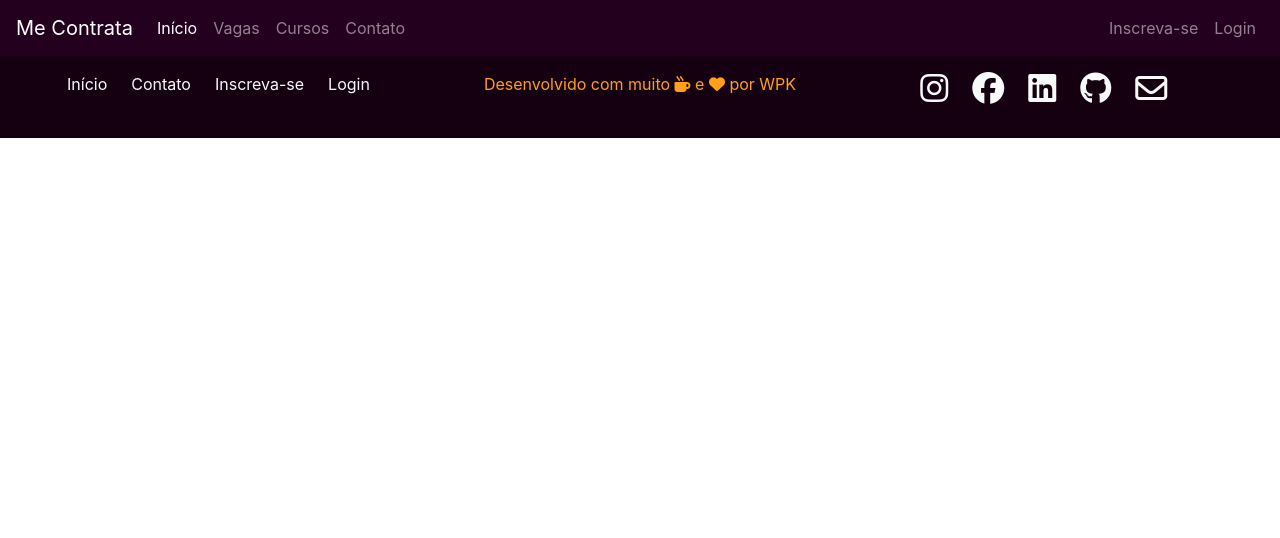
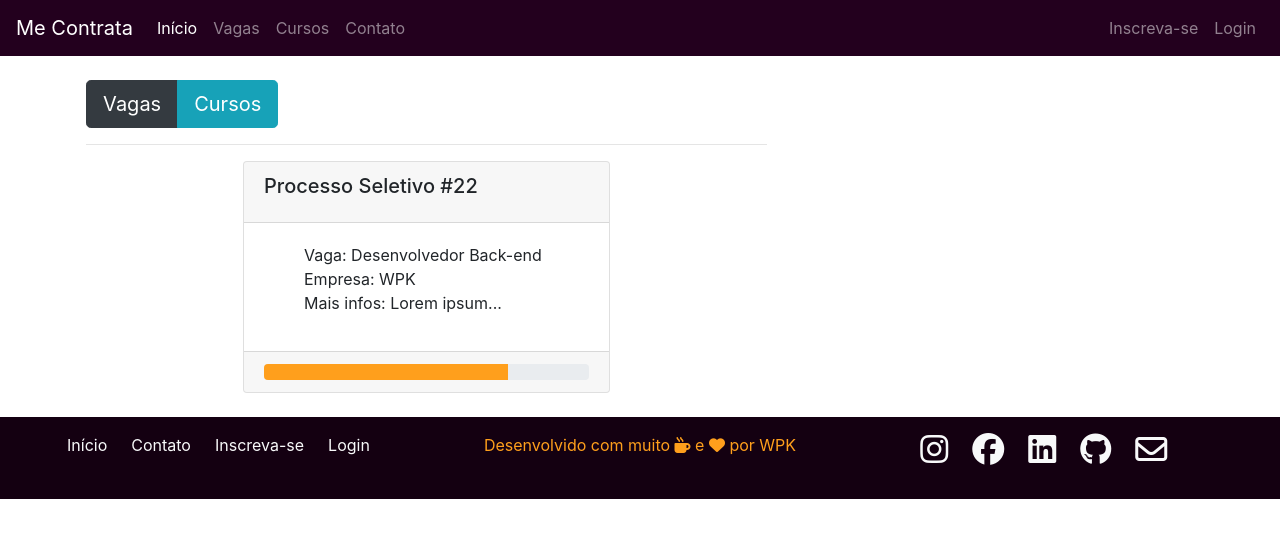
Before and after one commit to PedroSalvino/projeto-me-contrata-2021, an Angular app: page /usuario in a window 1280 px wide. Shown: the top 538 px of the page. Built offline with nearby package versions, Linux system fonts and the light colour scheme.

Commit message:
3 files modified

```diff
--- a/src/app/app.component.ts
+++ b/src/app/app.component.ts
@@ -3,8 +3,8 @@ import { Component, VERSION } from '@angular/core';
 @Component({
   selector: 'my-app',
   templateUrl: './app.component.html',
-  styleUrls: [ './app.component.css' ]
+  styleUrls: ['./app.component.css'],
 })
-export class AppComponent  {
-  name = 'Angular ' + VERSION.major;
+export class AppComponent {
+  status = false;
 }
--- a/src/app/area-usuario/area-usuario.component.html
+++ b/src/app/area-usuario/area-usuario.component.html
@@ -0,0 +1,45 @@
+<div class="container-fluid">
+  <div class="row">
+    <div class="col-md-8">
+      <!-- dashboard -->
+      <div class="row my-4">
+        <div class="col-md-10 mx-auto">
+          <div class="btn-group btn-group-lg" role="group">
+            <button type="button" class="btn btn-dark">Vagas</button>
+            <button type="button" class="btn btn-info">Cursos</button>
+          </div>
+          <hr />
+
+          <div class="col-md-7 mx-auto">
+            <div class="card">
+              <div class="card-header">
+                <h2 class="card-title h5">Processo Seletivo #22</h2>
+              </div>
+              <div class="card-body">
+                <ul>
+                  <li>Vaga: Desenvolvedor Back-end</li>
+                  <li>Empresa: WPK</li>
+                  <li>Mais infos: Lorem ipsum...</li>
+                </ul>
+              </div>
+              <div class="card-footer">
+                <div class="progress">
+                  <div
+                    class="progress-bar w-75 bg-alerta"
+                    role="progressbar"
+                    aria-valuenow="75"
+                    aria-valuemin="0"
+                    aria-valuemax="100"
+                  ></div>
+                </div>
+              </div>
+            </div>
+          </div>
+        </div>
+      </div>
+    </div>
+    <div class="col-md-4">
+      <!-- perfil -->
+    </div>
+  </div>
+</div>
--- a/src/app/navbar/navbar.component.ts
+++ b/src/app/navbar/navbar.component.ts
@@ -3,13 +3,10 @@ import { Component, OnInit } from '@angular/core';
 @Component({
   selector: 'app-navbar',
   templateUrl: './navbar.component.html',
-  styleUrls: ['./navbar.component.css']
+  styleUrls: ['./navbar.component.css'],
 })
 export class NavbarComponent implements OnInit {
+  constructor() {}
 
-  constructor() { }
-
-  ngOnInit() {
-  }
-
+  ngOnInit() {}
 }
```
